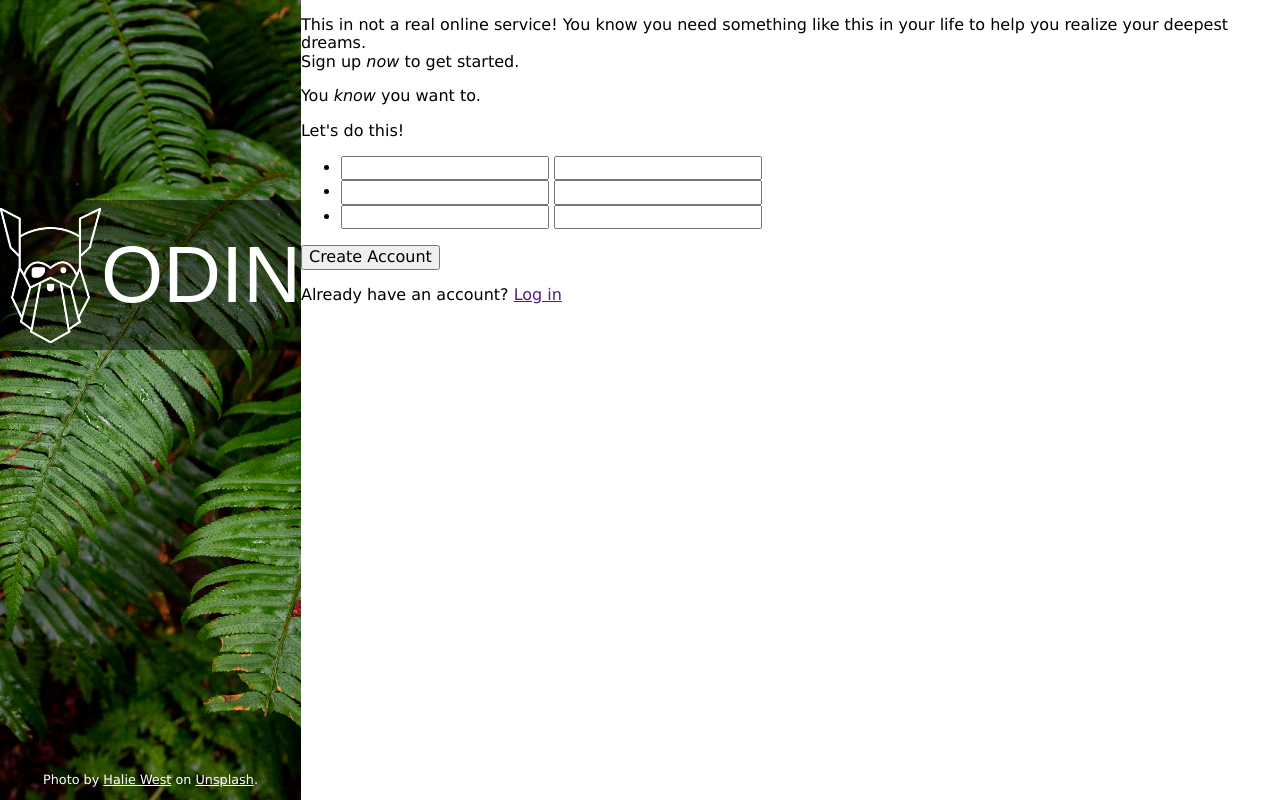
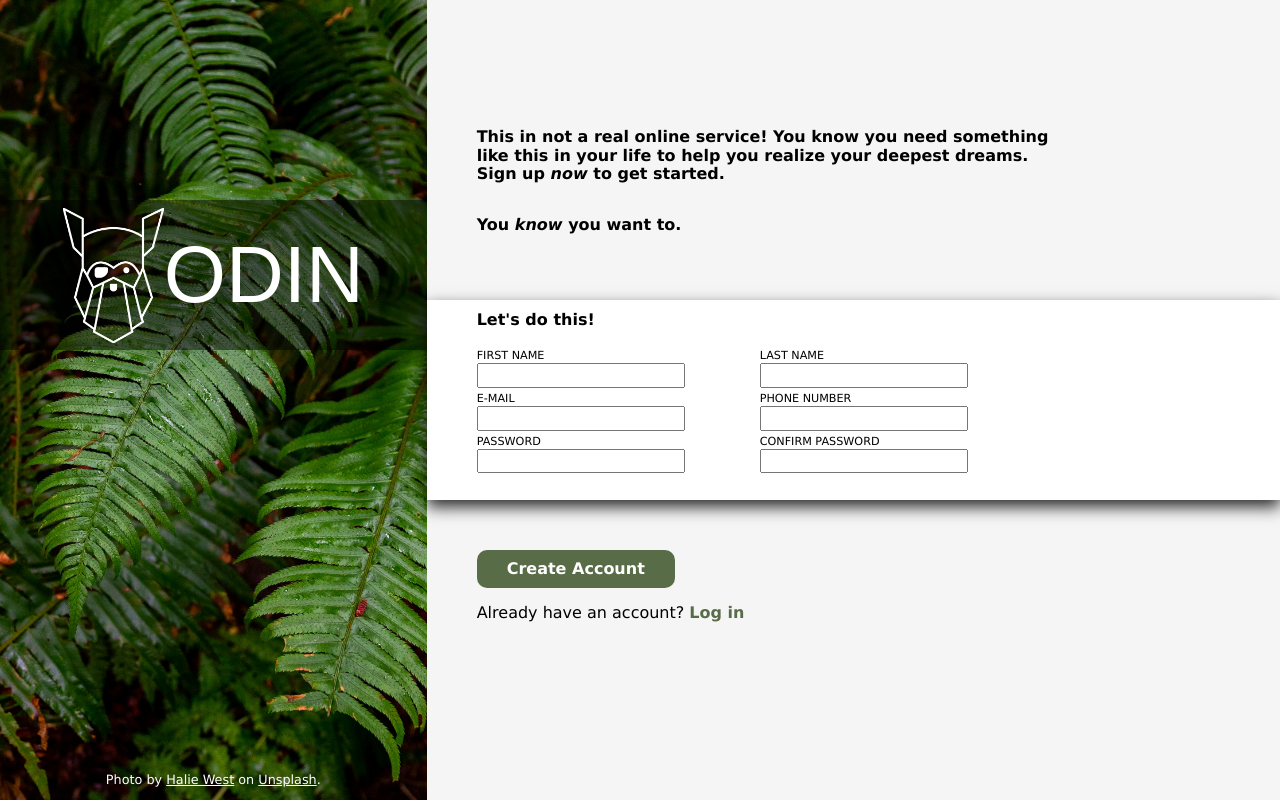
Before and after one commit to PKNYO/sign-up-form, a plain HTML site: page index.html in a window 1280 px wide. Drawn offline with Linux system fonts and the light colour scheme; a web font is replaced by a local one.

Commit message:
The styled site is finished
We just need to do the validations

```diff
--- a/index.html
+++ b/index.html
@@ -18,7 +18,7 @@
             <p class="credits">Photo by <a href="">Halie West</a> on <a href="">Unsplash</a>.</p>
         </div>
         <div class="right">
-            <div>
+            <div class="top-div">
                 <p>This in not a real online service! You know you need something like
                     this in your life to help you realize your deepest dreams.
                     <br>Sign up <em>now</em> to get started.
@@ -27,30 +27,42 @@
             </div>
             <div class="form-div">
                 <form action="">
-                    <caption>Let's do this!</caption>
+                    <legend>Let's do this!</legend>
                     <ul>
                         <li>
-                            <label for="first-name"></label>
+                            <div class="inputs">
+                                <label for="first-name">FIRST NAME</label>
                                 <input type="text" name="first-name" id="first-name">
-                            <label for="last-name"></label>
+                            </div>
+                            <div class="inputs">
+                                <label for="last-name">LAST NAME</label>
                                 <input type="text" name="last-name" id="last-name">
+                            </div>
                         </li>
                         <li>
-                            <label for="email"></label>
+                            <div class="inputs">
+                                <label for="email">E-MAIL</label>
                                 <input type="email" name="email" id="email">
-                            <label for="phone-number"></label>
+                            </div>
+                            <div class="inputs">
+                                <label for="phone-number">PHONE NUMBER</label>
                                 <input type="tel" name="tel" id="phone-number">
+                            </div>
                         </li>
                         <li>
-                            <label for="password"></label>
+                            <div class="inputs">
+                                <label for="password">PASSWORD</label>
                                 <input type="password" name="password" id="password">
-                            <label for="confirm-password"></label>
+                            </div>
+                            <div class="inputs">
+                                <label for="confirm-password">CONFIRM PASSWORD</label>
                                 <input type="password" name="password" id="confirm-password">
+                            </div>
                         </li>
                     </ul>
                 </form>
             </div>
-            <div>
+            <div class="bottom-div">
                 <button>Create Account</button>
                 <p>Already have an account? <a href="">Log in</a></p>
             </div>
--- a/style.css
+++ b/style.css
@@ -42,3 +42,75 @@
         }
     }
 }
+
+.right {
+    display: flex;
+    flex-direction: column;
+    flex: 2;
+
+    > .top-div {
+        display: flex;
+        flex-direction: column;
+        justify-content: flex-end;
+        font-weight: bold;
+    }
+
+    > .top-div, .bottom-div {
+        flex: 1;
+        background-color: rgb(245, 245, 245);
+        padding: 50px;
+        padding-right: 200px;
+
+        > button {
+            background-color: #596C48;
+            padding: 10px 30px;
+            border-radius: 10px;
+            border: none;
+            color: white;
+            font-weight: bold;
+        }
+
+        > p > a:link, a {
+            text-decoration: none;
+            font-weight: bold;
+            color: #596C48;
+        }
+    }
+
+    > .form-div {
+        display: flex;
+        flex: 1;
+        box-shadow: 0px 7px 15px 0px rgba(0,0,0,0.83);
+        z-index: 1;
+        align-items: center;
+
+        > form {
+            padding-left: 50px;
+
+            > legend {
+                font-weight: bold;
+            }
+
+            > ul {
+                list-style: none;
+                padding: 0;
+
+                > li {
+                    display: flex;
+                    gap: 75px;
+
+                    > .inputs
+
+
+                        > label {
+                            font-size: 0.7rem;
+                        }
+
+                        > label, input {
+                            display: block;
+                    }
+                }
+            }
+        }
+    }
+}
```
Lines whose indentation alone changed are shown as unchanged.
